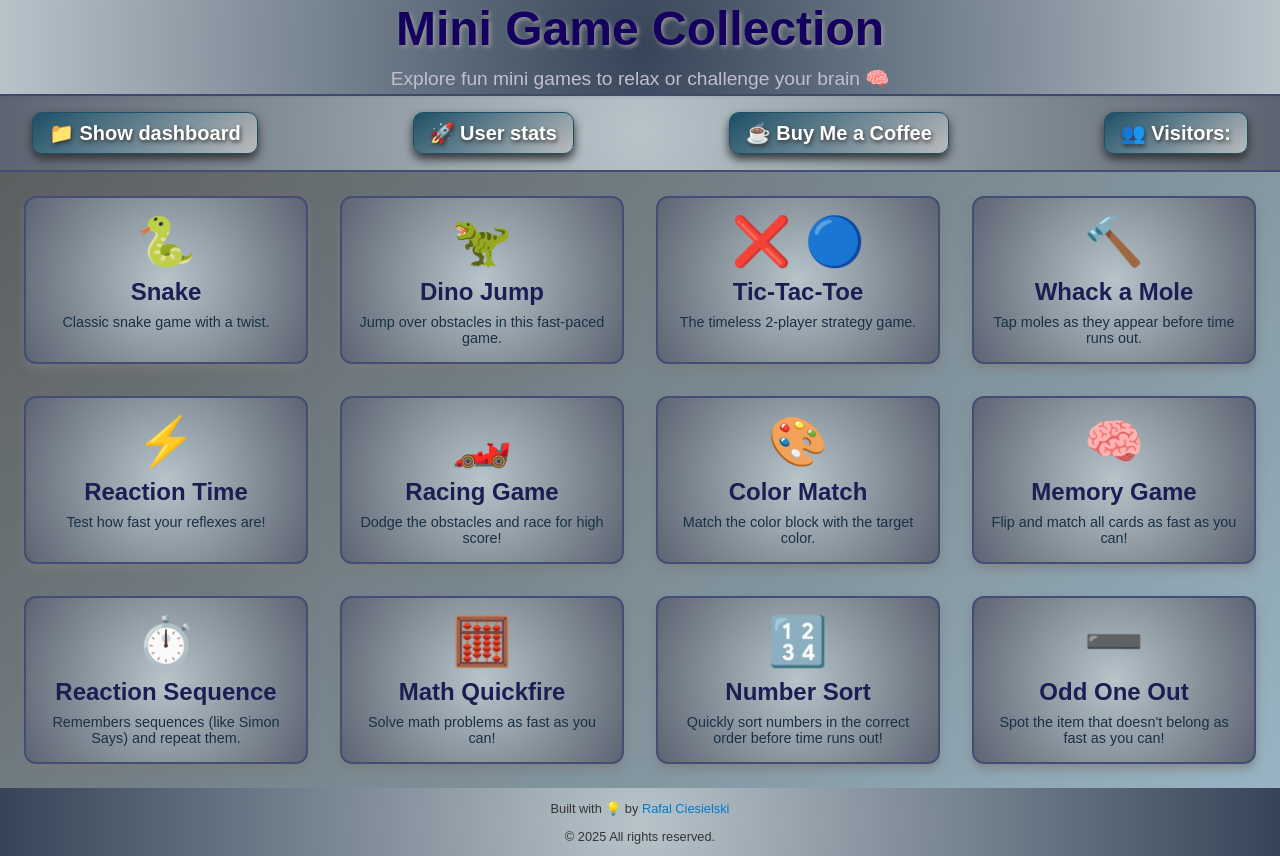
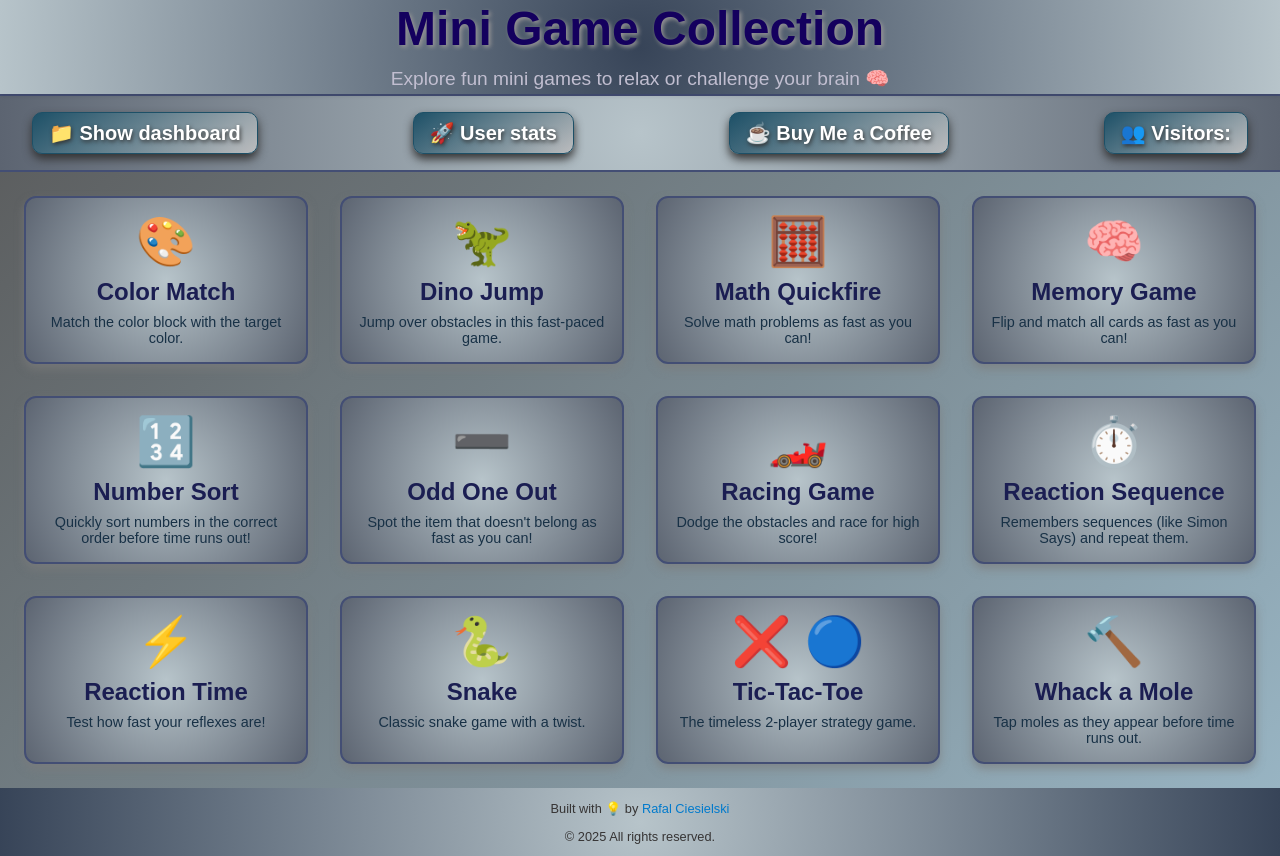
Before and after one commit to rciesielski3/mini-game-collection, a React (Create React App) app: page / in a window 1280 px wide. Built offline with nearby package versions, Linux system fonts and the light colour scheme; no server answers; the database is empty.

Commit message:
feat: rename square game, sort game order

```diff
--- a/src/App.tsx
+++ b/src/App.tsx
@@ -6,10 +6,10 @@ import useVisitorTracking from "./hooks/useVisitorTracking";
 
 const GAMES = [
   {
-    emoji: "🐍",
-    title: "Snake",
-    description: "Classic snake game with a twist.",
-    component: "Snake",
+    emoji: "🎨",
+    title: "Color Match",
+    description: "Match the color block with the target color.",
+    component: "ColorMatchGame",
   },
   {
     emoji: "🦖",
@@ -18,52 +18,16 @@ const GAMES = [
     component: "DinoJump",
   },
   {
-    emoji: "❌ 🔵",
-    title: "Tic-Tac-Toe",
-    description: "The timeless 2-player strategy game.",
-    component: "TicTacToe",
-  },
-  {
-    emoji: "🔨",
-    title: "Whack a Mole",
-    description: "Tap moles as they appear before time runs out.",
-    component: "WhackAMole",
-  },
-  {
-    emoji: "⚡",
-    title: "Reaction Time",
-    description: "Test how fast your reflexes are!",
-    component: "ReactionTimeGame",
-  },
-  {
-    emoji: "🏎️",
-    title: "Racing Game",
-    description: "Dodge the obstacles and race for high score!",
-    component: "RacingGame",
-  },
-  {
-    emoji: "🎨",
-    title: "Color Match",
-    description: "Match the color block with the target color.",
-    component: "SquaresGame",
+    emoji: "🧮",
+    title: "Math Quickfire",
+    description: "Solve math problems as fast as you can!",
+    component: "MathQuickfireGame",
   },
   {
     emoji: "🧠",
     title: "Memory Game",
     description: "Flip and match all cards as fast as you can!",
     component: "MemoryGame",
-  },
-  {
-    emoji: "⏱️",
-    title: "Reaction Sequence",
-    description: "Remembers sequences (like Simon Says) and repeat them.",
-    component: "ReactionSequenceGame",
-  },
-  {
-    emoji: "🧮",
-    title: "Math Quickfire",
-    description: "Solve math problems as fast as you can!",
-    component: "MathQuickfireGame",
   },
   {
     emoji: "🔢",
@@ -77,6 +41,42 @@ const GAMES = [
     title: "Odd One Out",
     description: "Spot the item that doesn't belong as fast as you can!",
     component: "OddOneOutGame",
+  },
+  {
+    emoji: "🏎️",
+    title: "Racing Game",
+    description: "Dodge the obstacles and race for high score!",
+    component: "RacingGame",
+  },
+  {
+    emoji: "⏱️",
+    title: "Reaction Sequence",
+    description: "Remembers sequences (like Simon Says) and repeat them.",
+    component: "ReactionSequenceGame",
+  },
+  {
+    emoji: "⚡",
+    title: "Reaction Time",
+    description: "Test how fast your reflexes are!",
+    component: "ReactionTimeGame",
+  },
+  {
+    emoji: "🐍",
+    title: "Snake",
+    description: "Classic snake game with a twist.",
+    component: "Snake",
+  },
+  {
+    emoji: "❌ 🔵",
+    title: "Tic-Tac-Toe",
+    description: "The timeless 2-player strategy game.",
+    component: "TicTacToe",
+  },
+  {
+    emoji: "🔨",
+    title: "Whack a Mole",
+    description: "Tap moles as they appear before time runs out.",
+    component: "WhackAMole",
   },
 ];
 
--- a/src/components/GameModal/GameModal.tsx
+++ b/src/components/GameModal/GameModal.tsx
@@ -1,8 +1,10 @@
 import React from "react";
 import ReactDOM from "react-dom";
+
 import "./GameModal.css";
 
 import {
+  ColorMatchGame,
   DinoGame,
   MathQuickfireGame,
   MemoryGame,
@@ -12,7 +14,6 @@ import {
   ReactionSequenceGame,
   ReactionTimeGame,
   SnakeGame,
-  SquaresGame,
   TicTacToe,
   WhackAMole,
 } from "../../games";
@@ -35,30 +36,30 @@ const GameModal = ({ gameName, onClose }: Props) => {
 
   const renderGame = () => {
     switch (gameName) {
+      case "ColorMatchGame":
+        return <ColorMatchGame />;
+      case "DinoJump":
+        return <DinoGame />;
+      case "MathQuickfireGame":
+        return <MathQuickfireGame />;
+      case "MemoryGame":
+        return <MemoryGame />;
+      case "NumberSortGame":
+        return <NumberSortGame />;
+      case "OddOneOutGame":
+        return <OddOneOutGame />;
+      case "RacingGame":
+        return <RacingGame />;
+      case "ReactionSequenceGame":
+        return <ReactionSequenceGame />;
+      case "ReactionTimeGame":
+        return <ReactionTimeGame />;
       case "Snake":
         return <SnakeGame />;
-      case "DinoJump":
-        return <DinoGame />;
       case "TicTacToe":
         return <TicTacToe />;
       case "WhackAMole":
         return <WhackAMole />;
-      case "ReactionTimeGame":
-        return <ReactionTimeGame />;
-      case "RacingGame":
-        return <RacingGame />;
-      case "SquaresGame":
-        return <SquaresGame />;
-      case "MemoryGame":
-        return <MemoryGame />;
-      case "ReactionSequenceGame":
-        return <ReactionSequenceGame />;
-      case "MathQuickfireGame":
-        return <MathQuickfireGame />;
-      case "NumberSortGame":
-        return <NumberSortGame />;
-      case "OddOneOutGame":
-        return <OddOneOutGame />;
       default:
         return null;
     }
--- a/src/games/Squares/SquaresGame.tsx
+++ b/src/games/ColorMatch/ColorMatchGame.tsx
@@ -1,5 +1,5 @@
 import React from "react";
-import "./SquaresGame.css";
+import "./ColorMatchGame.css";
 
 import { saveScoreIfHighest } from "../../utils/firestore";
 import { getNicknameOrPrompt } from "../../helpers/getNicknameOrPrompt";
@@ -15,7 +15,7 @@ const generateRandomColor = (): string => {
 
 const GAME_DURATION = 30;
 
-const SquaresGame = () => {
+const ColorMatchGame = () => {
   const [colors, setColors] = React.useState<string[]>([]);
   const [targetColor, setTargetColor] = React.useState<string>("");
   const [score, setScore] = React.useState(0);
@@ -135,4 +135,4 @@ const SquaresGame = () => {
   );
 };
 
-export default SquaresGame;
+export default ColorMatchGame;
--- a/src/games/index.ts
+++ b/src/games/index.ts
@@ -7,11 +7,12 @@ import ReactionTimeGame from "./ReactionTime/ReactionTimeGame";
 import RacingGame from "./Racing/RacingGame";
 import ReactionSequenceGame from "./ReactionSequence/ReactionSequenceGame";
 import SnakeGame from "./Snake/SnakeGame";
-import SquaresGame from "./Squares/SquaresGame";
+import ColorMatchGame from "./ColorMatch/ColorMatchGame";
 import TicTacToe from "./TicTacToe/TicTacToe";
 import WhackAMole from "./WhackAMole/WhackAMole";
 
 export {
+  ColorMatchGame,
   DinoGame,
   MathQuickfireGame,
   MemoryGame,
@@ -21,7 +22,6 @@ export {
   RacingGame,
   ReactionSequenceGame,
   SnakeGame,
-  SquaresGame,
   TicTacToe,
   WhackAMole,
 };
```
Also changed, not shown: src/games/ColorMatch/ColorMatchGame.css (renamed from src/games/Squares/SquaresGame.css).
